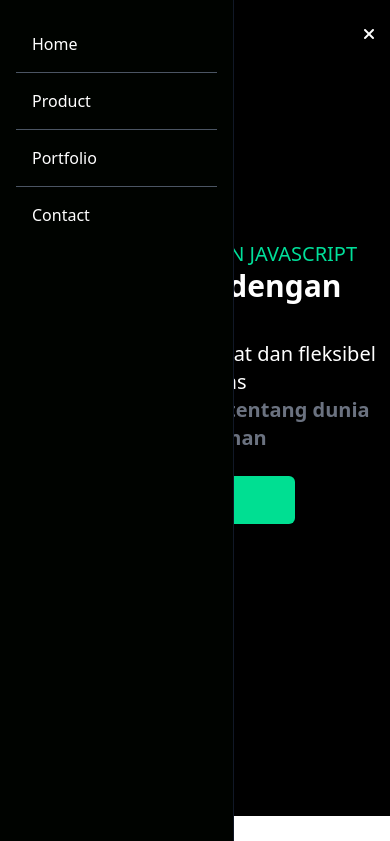
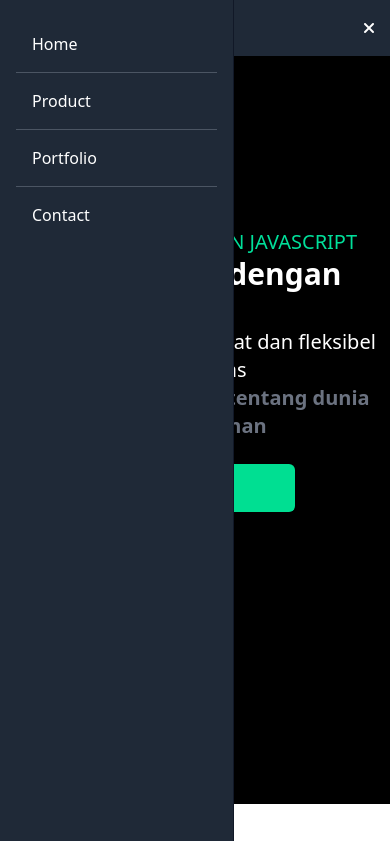
Before and after one commit to rantis-f/Tailwind-React, a website: page index.html in a window 390 px wide. Both pictures are taken after a click on the button 367 px from the left and 34 px from the top of the page. Shown: the top 841 px of the page. Drawn offline with Linux system fonts and the light colour scheme.

Commit message:
Penyesuaian Header

```diff
--- a/index.html
+++ b/index.html
@@ -11,24 +11,22 @@
 
 <body class="bg-black">
     <!-- Header section -->
-    <header class="flex justify-between items-center p-4">
-        <h1 class="text-3xl font-bold text-[#00df9a]">
-            Logo
-        </h1>
+    <header class="flex justify-between items-center p-4 bg-gray-800">
+        <img class="h-6 mr-3 sm:h-9" src="logo.png" alt="Logo">
 
-        <ul class="hidden lg:flex space-x-4">
+        <ul class="hidden sm:flex space-x-4">
             <li class="p-4 text-white">Home</li>
             <li class="p-4 text-white">Product</li>
             <li class="p-4 text-white">Portfolio</li>
             <li class="p-4 text-white">Contact</li>
         </ul>
 
-        <button class="text-white lg:hidden" id="menu-toggle">
+        <button class="text-white sm:hidden" id="menu-toggle">
             <i class="fas fa-bars" id="menu-icon"></i>
         </button>
     </header>
 
-    <div class="fixed left-0 top-0 w-[60%] h-full border-r border-r-gray-900 bg-[#000300] p-4 hidden" id="mobile-menu">
+    <div class="fixed left-0 top-0 w-[60%] h-full border-r border-r-gray-900 bg-gray-800 p-4 hidden" id="mobile-menu">
         <ul>
             <li class="p-4 border-b border-gray-600 text-white">Home</li>
             <li class="p-4 border-b border-gray-600 text-white">Product</li>
```
Also changed, not shown: logo.png (added), output.css.
